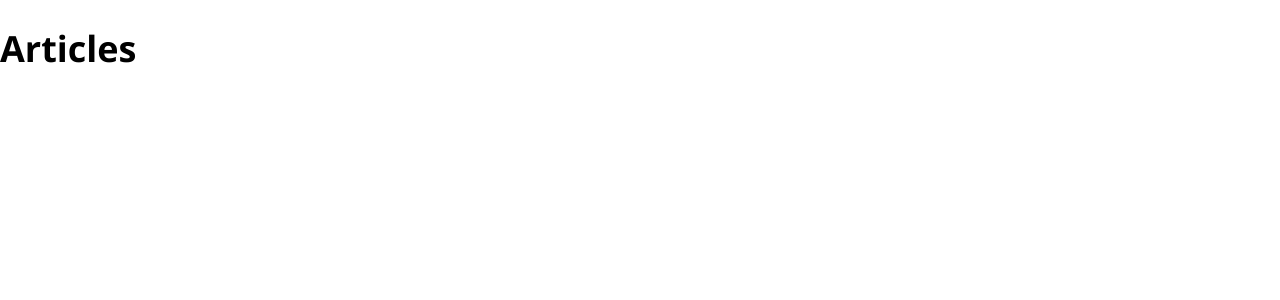
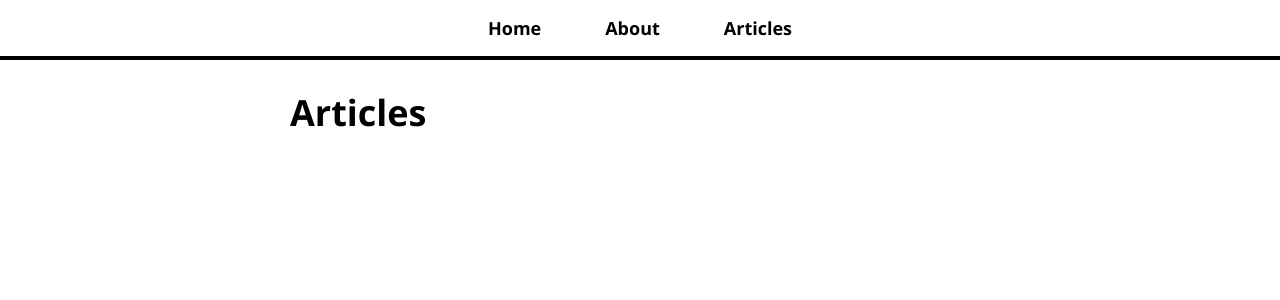
Before and after one commit to codecrook/fake-blog, a React (Create React App) app: page /articles-list in a window 1280 px wide. Shown: the top 300 px of the page. Built offline with nearby package versions, Linux system fonts and the light colour scheme.

Commit message:
ADD: NavBar components

```diff
--- a/src/App.js
+++ b/src/App.js
@@ -7,11 +7,14 @@
 import AboutPage from './pages/AboutPage';
 import ArticlesList from './pages/ArticlesList';
 import ArticlePage from './pages/ArticlePage';
+import NavBar from './NavBar';
 
 function App() {
   return (
     <Router>
       <div className="App">
+        <NavBar />
+        <div id="page-body">
           <Route path="/" exact>
             <HomePage />
           </Route>
@@ -28,6 +31,7 @@
             <ArticlePage />
           </Route>
         </div>
+      </div>
     </Router>
   );
 }
--- /dev/null
+++ b/src/NavBar.js
@@ -0,0 +1,20 @@
+import React from 'react';
+import { Link } from 'react-router-dom';
+
+const NavBar = () => (
+    <nav>
+        <ul>
+            <li>
+                <Link to="/">Home</Link>
+            </li>
+            <li>
+                <Link to="/about">About</Link>
+            </li>
+            <li>
+                <Link to="/articles-list">Articles</Link>
+            </li>
+        </ul>
+    </nav>
+);
+
+export default NavBar;
```
Lines whose indentation alone changed are shown as unchanged.
